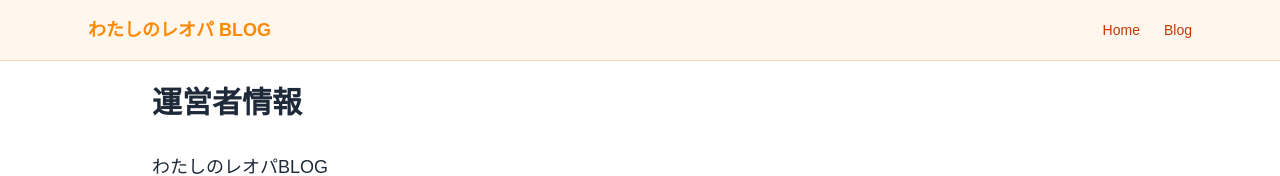
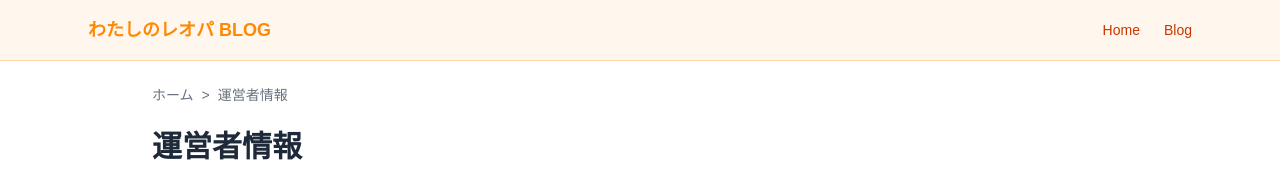
Before and after one commit to h-ichi/leopa-blog, a Next.js app: page /about in a window 1280 px wide. Shown: the top 176 px of the page. Built offline with nearby package versions, Linux system fonts and the light colour scheme.

Commit message:
パンくずリスト３階層まで作成

```diff
--- a/app/about/page.tsx
+++ b/app/about/page.tsx
@@ -1,8 +1,10 @@
 import Image from "next/image"
+import Breadcrumb from "@/components/Breadcrumb"
 
 export default function AboutPage() {
   return (
     <div className="max-w-5xl mx-auto p-6 leading-relaxed">
+      <Breadcrumb />
 
       <h1 className="text-3xl font-bold mb-8 text-gray-800">
         運営者情報
--- a/app/blog/[slug]/page.tsx
+++ b/app/blog/[slug]/page.tsx
@@ -1,4 +1,5 @@
 import { getPosts, getPostBySlug } from "@/lib/posts"
+import Breadcrumb from "@/components/Breadcrumb"
 
 type Props = {
   params: Promise<{ slug: string }>
@@ -24,14 +25,12 @@ export async function generateMetadata({ params }: Props) {
   return {
     title: post.title,
     description: post.description,
-
     openGraph: {
       title: post.title,
       description: post.description,
       type: "article",
       url: `https://leopa-app.onrender.com/blog/${slug}`,
     },
-
     twitter: {
       card: "summary_large_image",
       title: post.title,
@@ -43,12 +42,21 @@ export async function generateMetadata({ params }: Props) {
 export default async function Page({ params }: Props) {
   const { slug } = await params
 
-  const { content } = getPostBySlug(slug)
+  // ← ここ重要
+  const post = getPostBySlug(slug)
 
   return (
-    <article
-      className="max-w-3xl mx-auto px-4 py-10 leading-relaxed text-gray-800"
-      dangerouslySetInnerHTML={{ __html: content }}
-    />
+    <main className="max-w-3xl mx-auto px-4 py-10">
+
+      {/* パンくず */}
+      <Breadcrumb currentTitle={post.title} />
+
+      {/* 記事 */}
+      <article
+        className="leading-relaxed text-gray-800"
+        dangerouslySetInnerHTML={{ __html: post.content }}
+      />
+
+    </main>
   )
 }
--- a/app/blog/page.tsx
+++ b/app/blog/page.tsx
@@ -1,5 +1,6 @@
 import { getPosts } from "@/lib/posts"
 import Link from "next/link"
+import Breadcrumb from "@/components/Breadcrumb"
 
 
 export default function BlogPage() {
@@ -10,6 +11,7 @@ export default function BlogPage() {
 
   return (
     <main className="max-w-5xl mx-auto px-6 py-16">
+      <Breadcrumb />
       <h1 className="text-4xl font-bold mb-12 text-center text-orange-500">
         記事一覧
       </h1>
--- a/app/contact/page.tsx
+++ b/app/contact/page.tsx
@@ -1,6 +1,9 @@
+import Breadcrumb from "@/components/Breadcrumb"
+
 export default function ContactPage() {
   return (
     <div className="max-w-3xl mx-auto px-6 py-12">
+      <Breadcrumb />
 
       <h1 className="text-3xl font-bold mb-6">
         お問い合わせ
--- a/app/privacy-policy/page.tsx
+++ b/app/privacy-policy/page.tsx
@@ -1,6 +1,9 @@
+import Breadcrumb from "@/components/Breadcrumb"
+
 export default function PrivacyPolicy() {
   return (
     <div className="max-w-5xl mx-auto p-6 leading-relaxed">
+      <Breadcrumb />
 
       <h1 className="text-3xl font-bold mb-10 text-gray-800">
         プライバシーポリシー
--- a/app/tag/[tag]/page.tsx
+++ b/app/tag/[tag]/page.tsx
@@ -1,5 +1,6 @@
 import { getPosts } from "@/lib/posts"
 import Link from "next/link"
+import Breadcrumb from "@/components/Breadcrumb"
 
 interface TagPageProps {
   params: { tag: string }
@@ -18,6 +19,7 @@ export default function TagPage({ params }: TagPageProps) {
 
   return (
     <main className="max-w-5xl mx-auto px-6 py-16">
+      <Breadcrumb />
       <h1 className="text-4xl font-bold mb-12 text-center text-orange-500">
         #{tag} の記事一覧
       </h1>
--- /dev/null
+++ b/components/Breadcrumb.tsx
@@ -0,0 +1,69 @@
+"use client"
+
+import Link from "next/link"
+import { usePathname } from "next/navigation"
+
+type Props = {
+  currentTitle?: string
+}
+
+const nameMap: Record<string, string> = {
+  blog: "記事一覧",
+  tag: "タグ",
+  about: "運営者情報",
+  contact: "お問い合わせ",
+  "privacy-policy": "プライバシーポリシー",
+}
+
+export default function Breadcrumb({ currentTitle }: Props) {
+  const pathname = usePathname()
+  const segments = pathname.split("/").filter(Boolean)
+
+  const breadcrumbItems = [
+    { name: "ホーム", href: "/" },
+    ...segments.map((segment, index) => {
+      const isLast = index === segments.length - 1
+
+      return {
+        name:
+          isLast && currentTitle
+            ? currentTitle // ← 記事タイトル使う
+            : nameMap[segment] || decodeURIComponent(segment),
+        href: "/" + segments.slice(0, index + 1).join("/"),
+      }
+    }),
+  ]
+
+  const jsonLd = {
+    "@context": "https://schema.org",
+    "@type": "BreadcrumbList",
+    itemListElement: breadcrumbItems.map((item, index) => ({
+      "@type": "ListItem",
+      position: index + 1,
+      name: item.name,
+      item: `https://leopa-blog.vercel.app${item.href}`,
+    })),
+  }
+
+  return (
+    <>
+      <nav className="text-sm text-gray-500 mb-6">
+        <ul className="flex flex-wrap items-center gap-2">
+          {breadcrumbItems.map((item, index) => (
+            <li key={item.href} className="flex items-center gap-2">
+              {index !== 0 && <span>{">"}</span>}
+              <Link href={item.href} className="hover:underline">
+                {item.name}
+              </Link>
+            </li>
+          ))}
+        </ul>
+      </nav>
+
+      <script
+        type="application/ld+json"
+        dangerouslySetInnerHTML={{ __html: JSON.stringify(jsonLd) }}
+      />
+    </>
+  )
+}
--- a/lib/posts.ts
+++ b/lib/posts.ts
@@ -45,8 +45,7 @@ export function getPosts(): Post[] {
     .sort((a, b) => (a.date < b.date ? 1 : -1))
 }
 
-// 追加する部分
-export function getPostBySlug(slug: string): { slug: string; content: string } {
+export function getPostBySlug(slug: string): Post & { content: string } {
   const fullPath = path.join(postsDirectory, `${slug}.html`)
 
   if (!fs.existsSync(fullPath)) {
@@ -55,11 +54,17 @@ export function getPostBySlug(slug: string): { slug: string; content: string } {
 
   const fileContent = fs.readFileSync(fullPath, "utf8")
 
-  // frontmatterを除去
-  const { content } = matter(fileContent)
+  const { data, content } = matter<FrontMatter>(fileContent)
+
+  // h1 fallback
+  const titleMatch = content.match(/<h1[^>]*>(.*?)<\/h1>/)
 
   return {
     slug,
+    title: data.title || titleMatch?.[1] || slug,
+    date: data.date || "",
+    description: data.description || "",
+    tags: data.tags || [],
     content,
   }
 }
```
